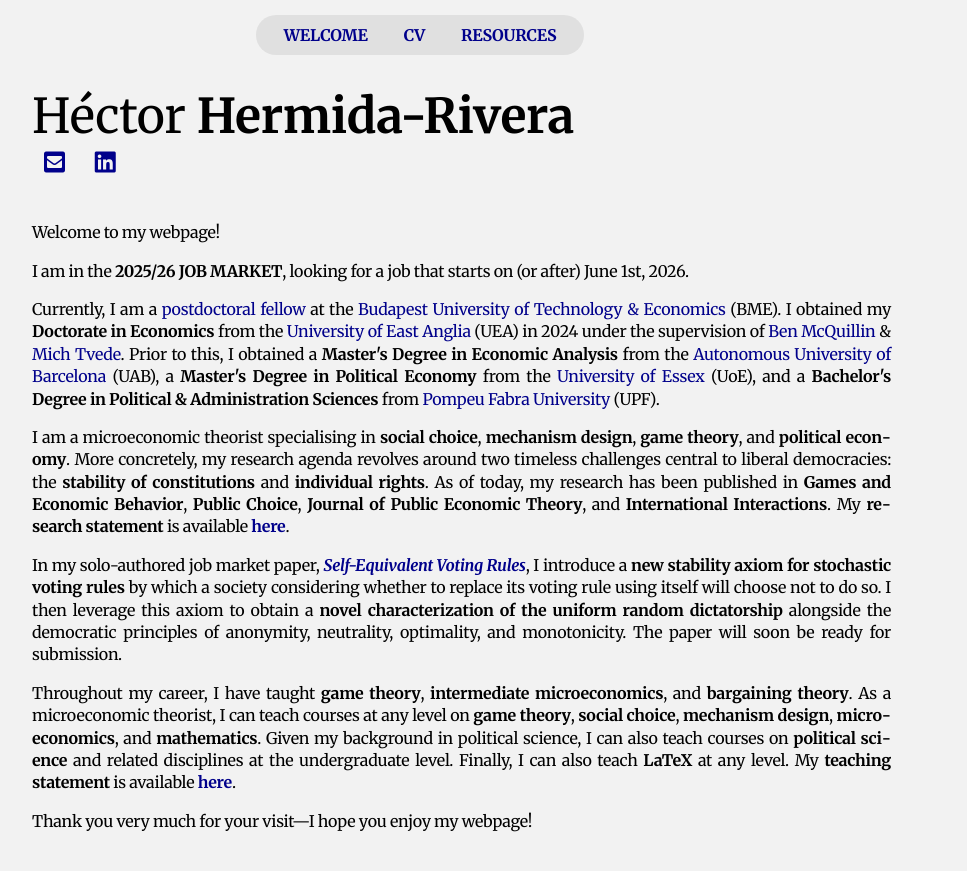
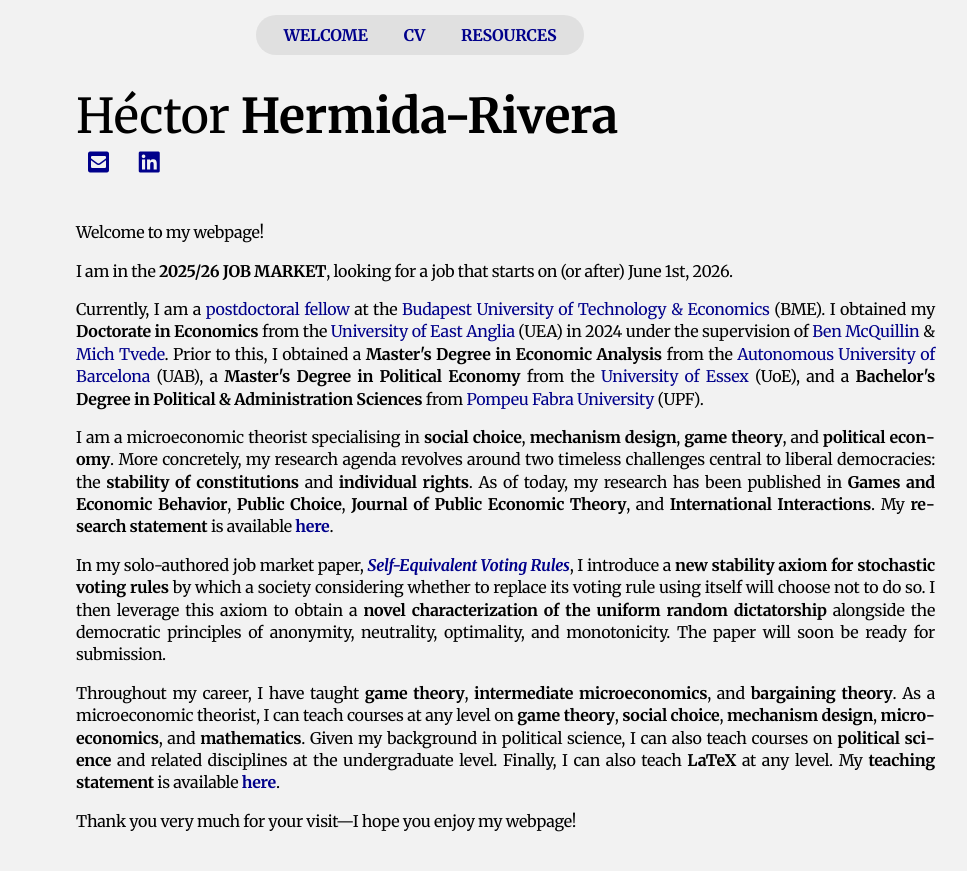
Before and after one commit to HectorHermidaRivera/hectorhermidarivera.github.io, a Jekyll site: the page built from index.md, in a window 1280 px wide. Shown: the top 871 px of the page, without its empty margins (220-1187 px from the left). Built offline with Jekyll 4.4.1, drawn with Linux system fonts in a browser that asks for light colours; a style sheet for code colours, icons or effects is not loaded.

Commit message:
Update style.css

```diff
--- a/assets/css/style.css
+++ b/assets/css/style.css
@@ -89,7 +89,10 @@ p {
   width: 100%;
   margin-left: auto;
   margin-right: auto;
-  padding: 60px 88px 40px 5px;
+  padding-top: 60px;
+  padding-bottom: 40px;
+  padding-left: 5px;
+  paddig-right: 171px;
   text-align: justify;
   background-color: #f2f2f2;
   z-index: 1;
```
